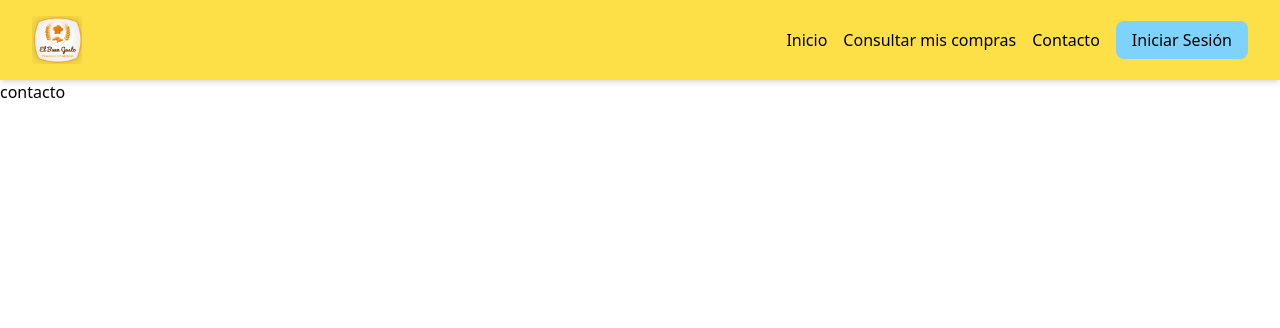
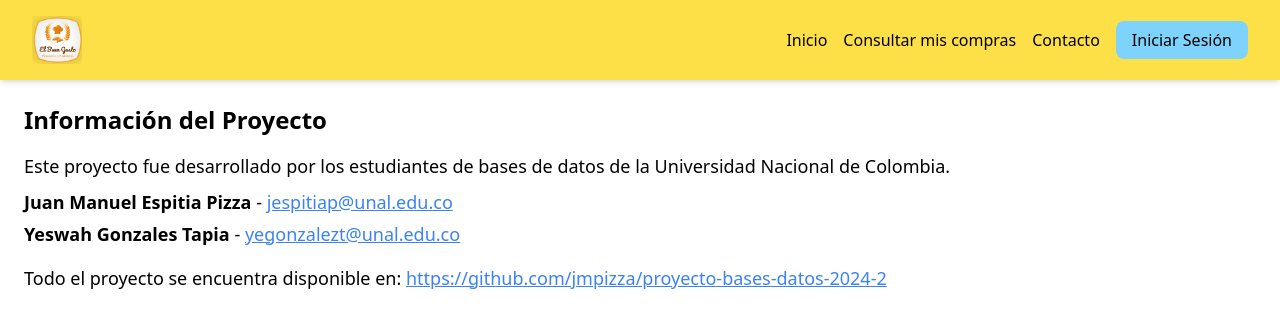
Before and after one commit to jmpizza/proyecto-bases-datos-2024-2, a Next.js app: page /contacto in a window 1280 px wide. Shown: the top 328 px of the page. Built offline with nearby package versions, Linux system fonts and the light colour scheme.

Commit message:
Ultimas modificaciones esteticas

```diff
--- a/src/app/contacto/page.jsx
+++ b/src/app/contacto/page.jsx
@@ -1,5 +1,35 @@
+'use client';
+
 export default function Contacto() {
-    return(
-        <h1>contacto</h1>
-    )
+  return (
+    <div className="p-6">
+      <h1 className="text-2xl font-bold mb-4">Información del Proyecto</h1>
+      <p className="mb-2 text-lg">
+        Este proyecto fue desarrollado por los estudiantes de bases de datos de la Universidad Nacional de Colombia.
+      </p>
+      <p className="mb-1 text-lg">
+        <strong>Juan Manuel Espitia Pizza</strong> -{" "}
+        <a href="mailto:jespitiap@unal.edu.co" className="text-blue-500 underline">
+          jespitiap@unal.edu.co
+        </a>
+      </p>
+      <p className="mb-4 text-lg">
+        <strong>Yeswah Gonzales Tapia</strong> -{" "}
+        <a href="mailto:yegonzalezt@unal.edu.co" className="text-blue-500 underline">
+          yegonzalezt@unal.edu.co
+        </a>
+      </p>
+      <p className="text-lg">
+        Todo el proyecto se encuentra disponible en:{" "}
+        <a
+          href="https://github.com/jmpizza/proyecto-bases-datos-2024-2"
+          target="_blank"
+          rel="noopener noreferrer"
+          className="text-blue-500 underline font-medium"
+        >
+          https://github.com/jmpizza/proyecto-bases-datos-2024-2
+        </a>
+      </p>
+    </div>
+  );
 }
--- a/src/app/dashboard/page.jsx
+++ b/src/app/dashboard/page.jsx
@@ -1,5 +1,25 @@
-export default function Dashboard(){
-    return(
-        <div>dashboard</div>
-    )
+'use client';
+
+export default function Dashboard() {
+  return (
+    <div
+      className="h-[90vh] flex items-center justify-center"
+      style={{
+        backgroundImage:
+          "linear-gradient(rgba(0,0,0,0.7), rgba(0,0,0,0.3)), url('/fondoPan2.jpg')",
+        backgroundSize: "cover",
+        backgroundPosition: "center",
+      }}
+    >
+      <div className="text-center max-w-2xl px-4">
+        <h1 className="text-white text-4xl font-bold mb-4">Dashboard</h1>
+        <p className="text-white text-lg mb-2">
+          Bienvenido al Dashboard de El Buen Gusto. Esta es tu herramienta central para gestionar y supervisar las operaciones diarias de la panadería.
+        </p>
+        <p className="text-white text-lg">
+          Utiliza la barra lateral para navegar entre las secciones: ventas, tablas, recetas y más. Aquí encontrarás la información necesaria para optimizar el trabajo y tomar decisiones basadas en datos actualizados.
+        </p>
+      </div>
+    </div>
+  );
 }
--- a/src/app/page.jsx
+++ b/src/app/page.jsx
@@ -1,5 +1,26 @@
+'use client';
+
 export default function Inicio() {
-  return(
-    <div>inicio</div>
-  )
+  return (
+    <div
+      className="h-[94vh] flex items-center justify-center"
+      style={{
+        backgroundImage: "linear-gradient(rgba(0,0,0,0.6), rgba(0,0,0,0.2)), url('/fondoPan.jpg')",
+        backgroundSize: "cover",
+        backgroundPosition: "center",
+      }}
+    >
+      <div className="text-center max-w-2xl px-4">
+        <h1 className="text-white text-4xl font-bold mb-4">
+          Bienvenido a El Buen Gusto
+        </h1>
+        <p className="text-white text-lg mb-2">
+          Este sistema integral está diseñado para optimizar la gestión diaria de nuestra panadería y pastelería en Bogotá.
+        </p>
+        <p className="text-white text-lg">
+          Principalmente pensado para nuestros empleados, aquí también podrán encontrar información relevante sobre sus compras como cliente.
+        </p>
+      </div>
+    </div>
+  );
 }
```
Also changed, not shown: public/fondoPan.jpg (added), public/fondoPan2.jpg (added).
